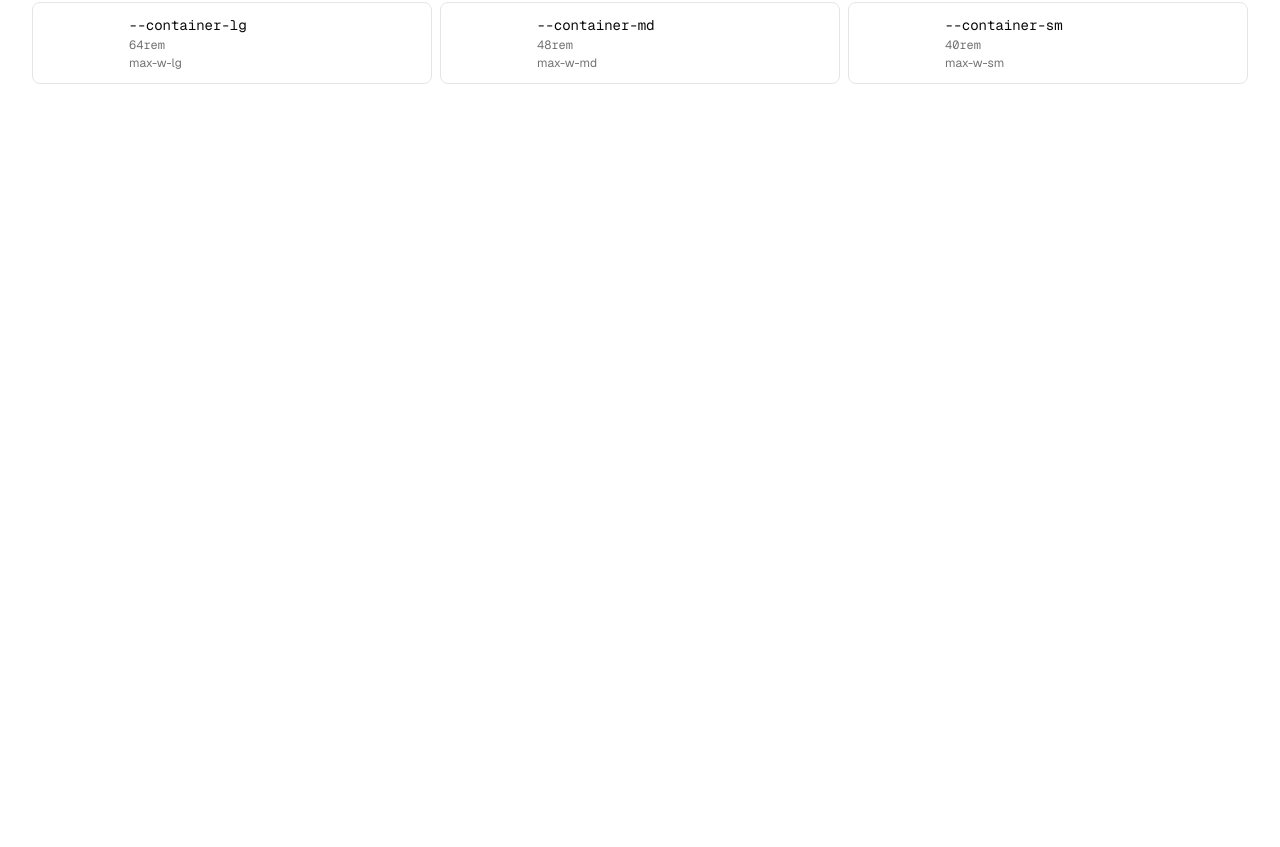
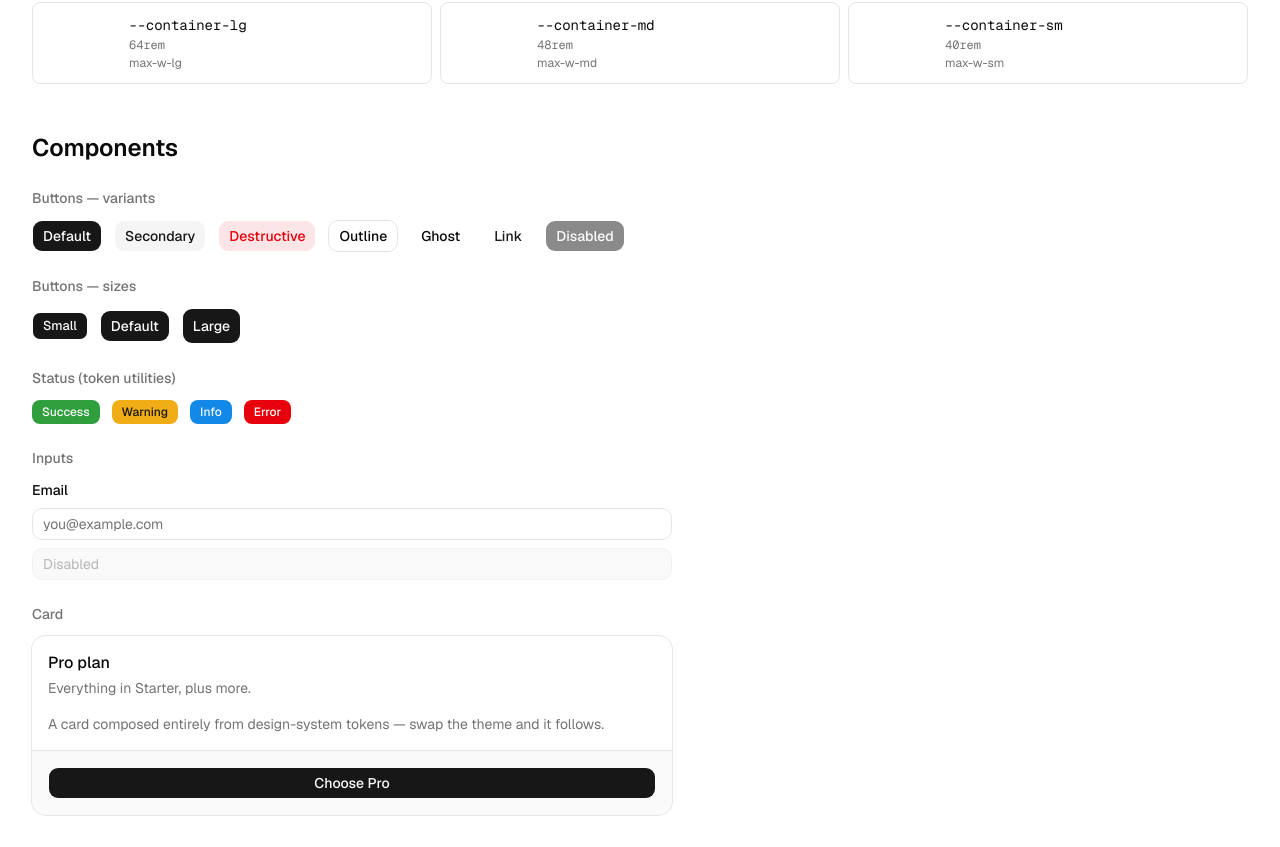
Before and after one commit to jason-armstrong-72/vibe-design-system, a Next.js app: page /design-system in a window 1280 px wide. Shown: the part 4478-5325 px from the top of the page. Before the commit the page ends 4594 px from the top, so only its background shows below. Built offline with nearby package versions, Linux system fonts and the light colour scheme.

Commit message:
feat(m3): hand-authored shadcn component showcase
Co-Authored-By: Claude Opus 4.8 (1M context) <noreply@anthropic.com>

```diff
--- a/app/design-system/page.tsx
+++ b/app/design-system/page.tsx
@@ -2,6 +2,7 @@ import designSystem from "@/design-system.json";
 import type { Manifest } from "@/lib/tokens/generate";
 import { groupedSections } from "@/lib/design-system/sections";
 import { TokenSection } from "@/components/design-system/token-section";
+import { ComponentShowcase } from "@/components/design-system/component-showcase";
 
 export default function DesignSystemPage() {
   const sections = groupedSections(designSystem as Manifest);
@@ -17,7 +18,7 @@ export default function DesignSystemPage() {
       {sections.map((s) => (
         <TokenSection key={s.group} section={s} />
       ))}
-      {/* component showcase added in Task 4 */}
+      <ComponentShowcase />
     </main>
   );
 }
--- /dev/null
+++ b/components/design-system/component-showcase.tsx
@@ -0,0 +1,83 @@
+import { Button } from "@/components/ui/button";
+import { Input } from "@/components/ui/input";
+import {
+  Card,
+  CardHeader,
+  CardTitle,
+  CardDescription,
+  CardContent,
+  CardFooter,
+} from "@/components/ui/card";
+
+function Group({ label, children }: { label: string; children: React.ReactNode }) {
+  return (
+    <div className="flex flex-col gap-3">
+      <h3 className="text-sm font-medium text-muted-foreground">{label}</h3>
+      <div className="flex flex-wrap items-center gap-3">{children}</div>
+    </div>
+  );
+}
+
+export function ComponentShowcase() {
+  return (
+    <section className="flex flex-col gap-6">
+      <h2 className="text-2xl font-semibold text-foreground">Components</h2>
+
+      <Group label="Buttons — variants">
+        <Button>Default</Button>
+        <Button variant="secondary">Secondary</Button>
+        <Button variant="destructive">Destructive</Button>
+        <Button variant="outline">Outline</Button>
+        <Button variant="ghost">Ghost</Button>
+        <Button variant="link">Link</Button>
+        <Button disabled>Disabled</Button>
+      </Group>
+
+      <Group label="Buttons — sizes">
+        <Button size="sm">Small</Button>
+        <Button size="default">Default</Button>
+        <Button size="lg">Large</Button>
+      </Group>
+
+      <Group label="Status (token utilities)">
+        <span className="inline-flex items-center rounded-md bg-success px-2.5 py-1 text-xs font-medium text-success-foreground">
+          Success
+        </span>
+        <span className="inline-flex items-center rounded-md bg-warning px-2.5 py-1 text-xs font-medium text-warning-foreground">
+          Warning
+        </span>
+        <span className="inline-flex items-center rounded-md bg-info px-2.5 py-1 text-xs font-medium text-info-foreground">
+          Info
+        </span>
+        <span className="inline-flex items-center rounded-md bg-destructive px-2.5 py-1 text-xs font-medium text-destructive-foreground">
+          Error
+        </span>
+      </Group>
+
+      <Group label="Inputs">
+        <div className="flex w-full max-w-sm flex-col gap-2">
+          <label htmlFor="ds-email" className="text-sm font-medium text-foreground">
+            Email
+          </label>
+          <Input id="ds-email" type="email" placeholder="you@example.com" />
+          <Input disabled placeholder="Disabled" />
+        </div>
+      </Group>
+
+      <Group label="Card">
+        <Card className="w-full max-w-sm">
+          <CardHeader>
+            <CardTitle>Pro plan</CardTitle>
+            <CardDescription>Everything in Starter, plus more.</CardDescription>
+          </CardHeader>
+          <CardContent className="text-sm text-muted-foreground">
+            A card composed entirely from design-system tokens — swap the theme and it follows.
+          </CardContent>
+          <CardFooter>
+            <Button className="w-full">Choose Pro</Button>
+          </CardFooter>
+        </Card>
+      </Group>
+    </section>
+  );
+}
```
